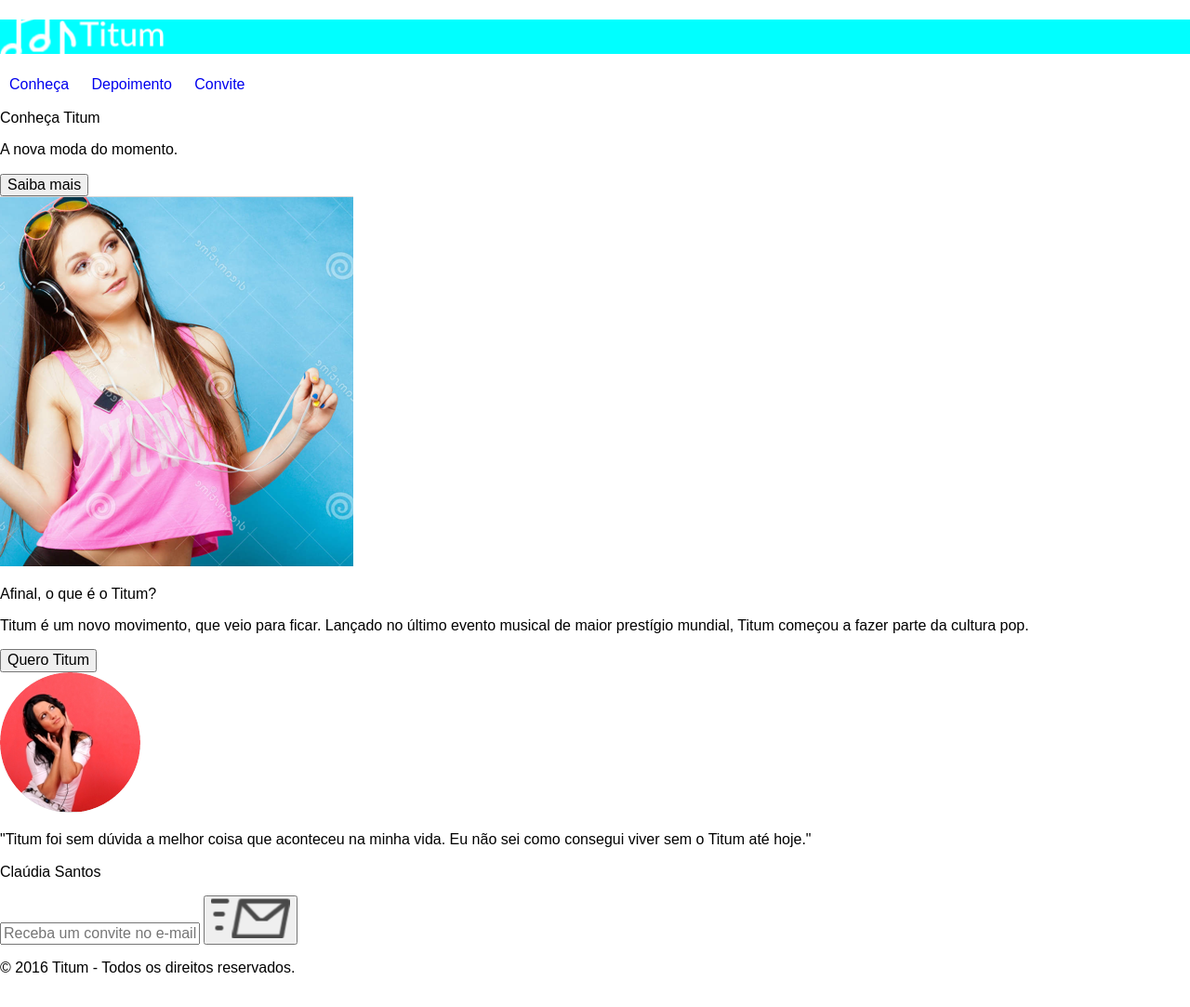
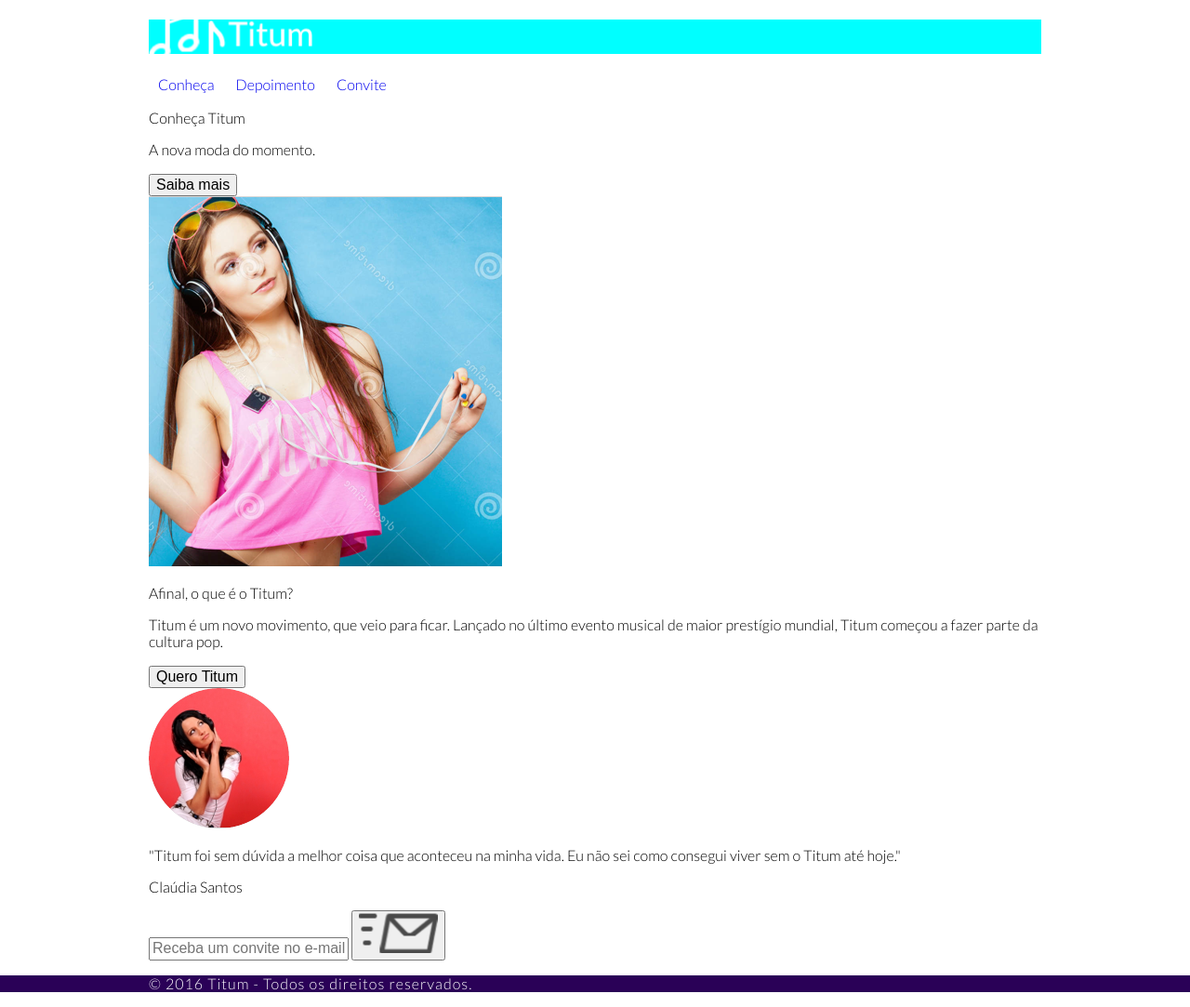
Before and after one commit to alineat/intro-site, a plain HTML site: page pm-proj007/index.html in a window 1280 px wide. Shown: the whole page at 93% size. Drawn offline with Linux system fonts and the light colour scheme.

Commit message:
Projeto 007 em andamento

```diff
--- a/pm-proj007/estilo.css
+++ b/pm-proj007/estilo.css
@@ -1,4 +1,11 @@
 /*font-family: 'Lato', sans-serif;*/
+
+.container {
+    max-width: 960px;
+    margin: 0 auto;
+    font-family: 'Lato', sans-serif;
+    -webkit-font-smoothing: antialiased;
+}
 
 h1 {
     text-align:left;
@@ -28,5 +35,11 @@ h1 span {
     display: inline-block;
     color: ;
     text-decoration: none;
-    /*border-bottom: ;*/
 }
+
+footer {
+    background-color: #2a0157;
+    color:#ffffff;
+    letter-spacing: 1px;
+    font-weight: 300;
+}
```
